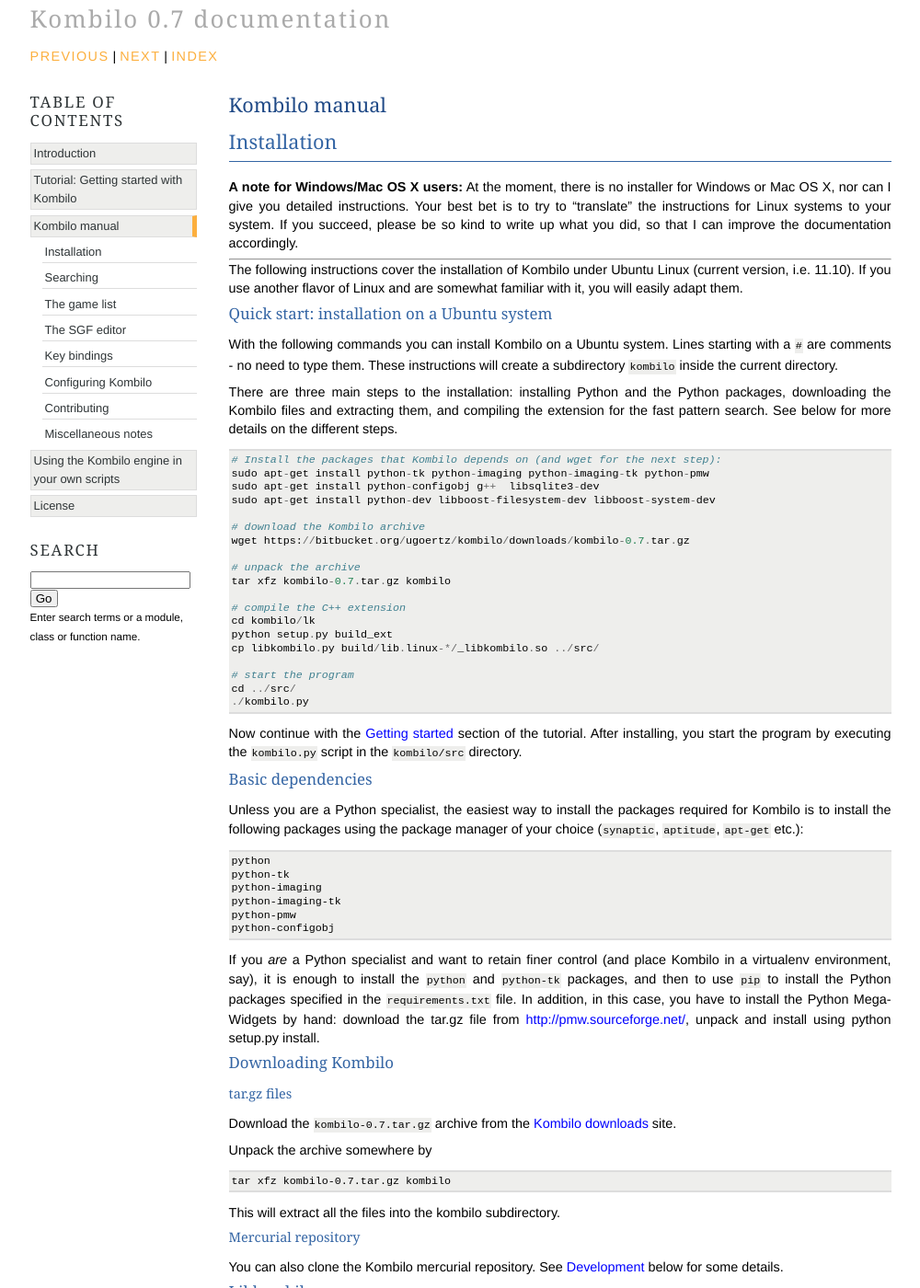
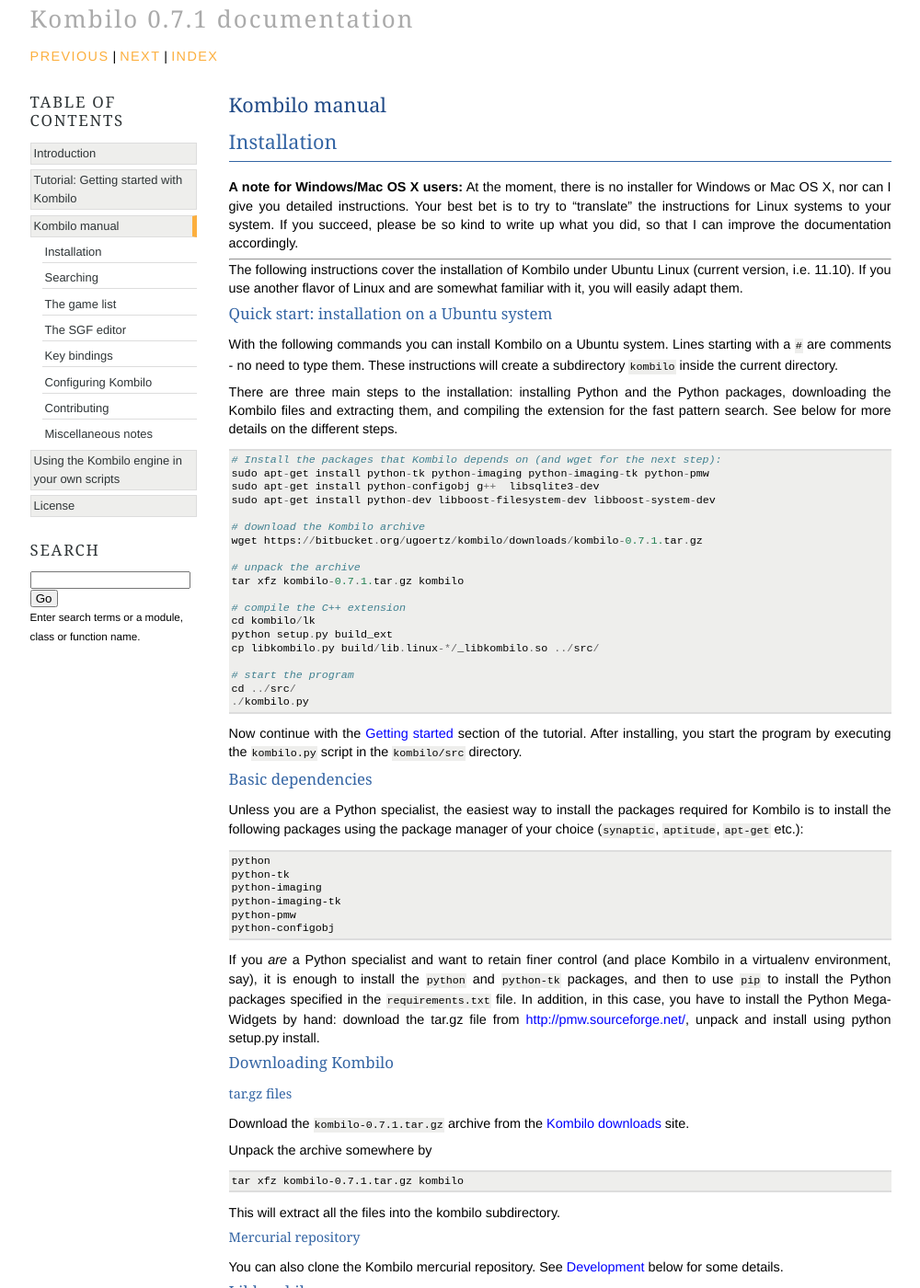
Before and after one commit to ugoertz/kombilo, a Sphinx documentation site: the page built from doc/manual.rst, in a window 1280 px wide and 1400 px high. Shown: the whole window at 92% size, without its empty margins (125-1125 px from the left). Built offline with Sphinx 7.4.7, drawn with Linux system fonts in a browser that asks for light colours.

Commit message:
Push release to 0.7.1; fix bug in v.Viewer.quit; make reading options smarter (always use default.cfg to provide default values).

```diff
--- a/doc/conf.py
+++ b/doc/conf.py
@@ -53,7 +53,7 @@
 # The short X.Y version.
 version = '0.7'
 # The full version, including alpha/beta/rc tags.
-release = '0.7'
+release = '0.7.1'
 
 # The language for content autogenerated by Sphinx. Refer to documentation
 # for a list of supported languages.
--- a/doc/manual.rst
+++ b/doc/manual.rst
@@ -42,10 +42,10 @@
   sudo apt-get install python-dev libboost-filesystem-dev libboost-system-dev
 
   # download the Kombilo archive
-  wget https://bitbucket.org/ugoertz/kombilo/downloads/kombilo-0.7.tar.gz
+  wget https://bitbucket.org/ugoertz/kombilo/downloads/kombilo-0.7.1.tar.gz
 
   # unpack the archive
-  tar xfz kombilo-0.7.tar.gz kombilo
+  tar xfz kombilo-0.7.1.tar.gz kombilo
 
   # compile the C++ extension
   cd kombilo/lk
@@ -92,12 +92,12 @@
 tar.gz files
 ^^^^^^^^^^^^
 
-Download the ``kombilo-0.7.tar.gz`` archive from the `Kombilo downloads
+Download the ``kombilo-0.7.1.tar.gz`` archive from the `Kombilo downloads
 <https://bitbucket.org/ugoertz/kombilo/downloads>`_ site.
 
 Unpack the archive somewhere by ::
 
-  tar xfz kombilo-0.7.tar.gz kombilo
+  tar xfz kombilo-0.7.1.tar.gz kombilo
 
 This will extract all the files into the kombilo subdirectory.
 
--- a/fabfile.py
+++ b/fabfile.py
@@ -24,13 +24,13 @@
             local('cp sphinx.sty _build/latex/')
     with lcd('/home/ug/devel/k07-bb/doc/_build/latex/'):
         local('make all-pdf')
-        local('mv Kombilo.pdf kombilo-0.7.pdf')
+        local('mv Kombilo.pdf kombilo-0.7.1.pdf')
 
 
 def deploy_targz():
     with lcd('/home/ug/devel'):
         local('mkdir kombilo')
-        local('rm -f kombilo-0.7.tar.gz')
+        local('rm -f kombilo-0.7.1.tar.gz')
         local('hg clone k07-bb kombilo')
     with lcd('/home/ug/devel/kombilo/lk/doc'):
         local('doxygen')
@@ -51,5 +51,5 @@
         local('rm -rf .hg')
         local('rm -f fabfile.py')
     with lcd('/home/ug/devel'):
-        local('tar cfz kombilo-0.7.tar.gz kombilo')
+        local('tar cfz kombilo-0.7.1.tar.gz kombilo')
         local('rm -rf kombilo')
```
Also changed, not shown: 1 other file.
